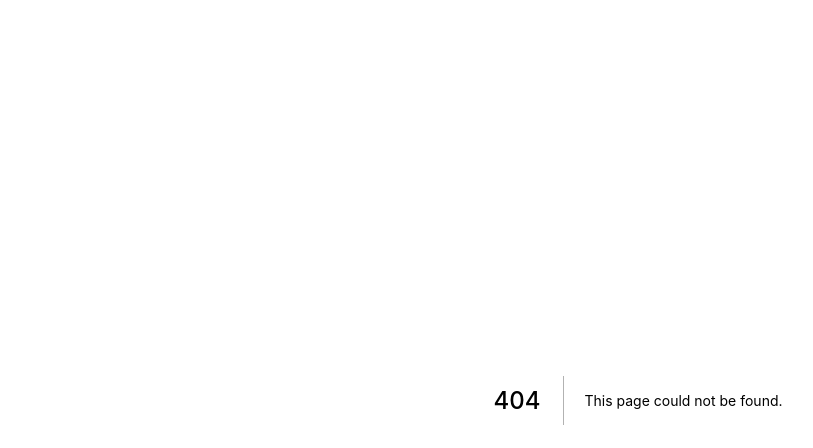
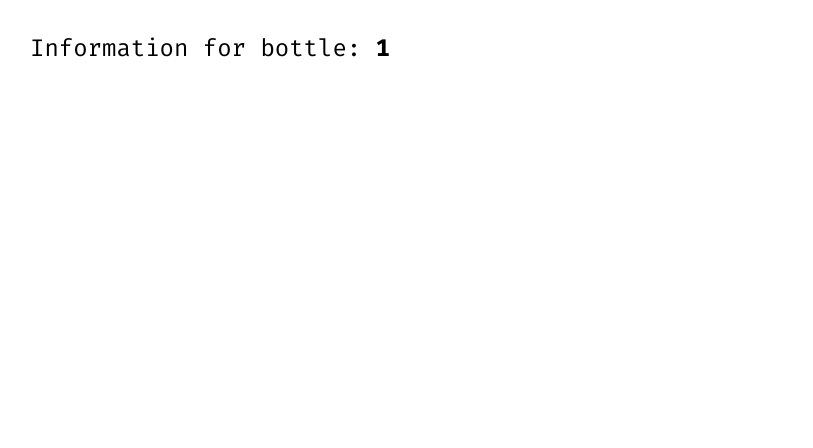
Before and after one commit to thomas-gale/tracd, a Next.js app: page /southern-golddigger/1 in a window 1280 px wide. Before the commit this address had no page. Shown: the top 448 px of the page, without its empty margins (2-815 px from the left). Built offline with nearby package versions, Linux system fonts and the light colour scheme.

Commit message:
Adding basic placeholder bottle information page.

```diff
--- /dev/null
+++ b/src/pages/southern-golddigger/[id].tsx
@@ -0,0 +1,27 @@
+import { useRouter } from "next/router";
+import React, { useEffect } from "react";
+
+// A two step component that allows the user to first select an IPFS storage provider and then allows them to supply the hash to the webapp.
+const SouthernGolddigger = (): JSX.Element => {
+  const router = useRouter();
+  const { id } = router.query;
+
+  useEffect(() => {
+    const id_num = id as unknown as number;
+    if (id_num < 0 || id_num > 24) {
+      router.push("/404");
+    }
+  }, [id, router]);
+
+  return (
+    <div className="h-full flex flex-col p-4 space-y-4">
+      <div className="flex flex-col h-full p-4 space-y-2 rounded-xl bg-dark">
+        <h2 className="text-light">
+          Information for bottle: <b>{id}</b>
+        </h2>
+      </div>
+    </div>
+  );
+};
+
+export default SouthernGolddigger;
```
